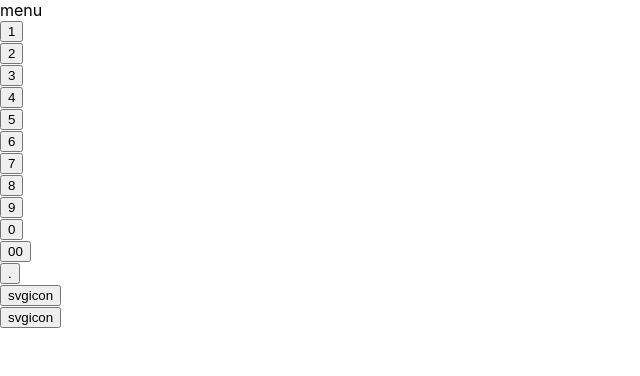
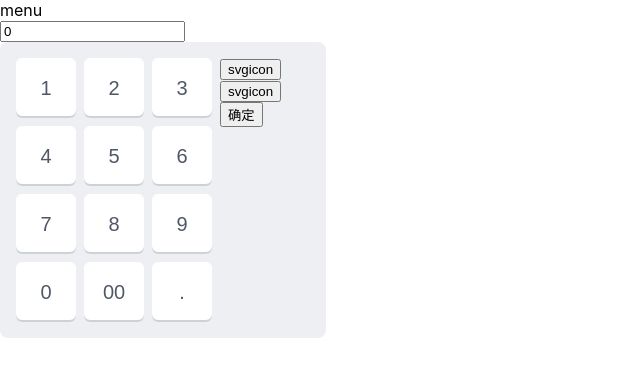
Before and after one commit to janeluck/demo, a React (Create React App) app: page / in a window 1280 px wide. Shown: the top 376 px of the page, without its empty margins (0-640 px from the left). Built offline with nearby package versions, Linux system fonts and the light colour scheme.

Commit message:
InputButtonPanel css

```diff
--- a/src/App.js
+++ b/src/App.js
@@ -1,6 +1,6 @@
 import React, { Component } from 'react';
 import Layout1 from './Layout/layout3'
-import InputButtonPanelExample from './InputButtonPanel'
+import {InputButtonPanelExample} from './InputButtonPanel'
 
 class App extends Component {
   render() {
--- a/src/InputButtonPanel/index.css
+++ b/src/InputButtonPanel/index.css
@@ -0,0 +1,43 @@
+.InputButtonPanel-Wrap {
+  overflow: hidden;
+  font-size: 16px;
+  color: #333;
+  width: 294px;
+  background: rgba(219, 224, 229, 0.5);
+  border-radius: 8px;
+  padding: 16px 16px 8px 16px;
+}
+.InputButtonPanel-Number {
+  float: left;
+}
+.InputButtonPanel-Cell {
+  width: 60px;
+  height: 60px;
+  margin: 0 8px 8px 0;
+  float: left;
+}
+
+.InputButtonPanel-Cell button {
+  width: 60px;
+  height: 60px;
+  border: none;
+  background: #fff;
+  box-shadow: inset 0 -2px 0 0 rgba(173, 180, 188, 0.6);
+  border-radius: 6px;
+  cursor: pointer;
+  font-size: 20px;
+  color: #505766;
+}
+
+.InputButtonPanel-Cell button:hover {
+  background: #dcdde0;
+}
+.InputButtonPanel-Cell button:active {
+  background: #b9bcc2;
+  box-shadow: inset 0 -2px 0 0 #888d98;
+}
+
+.InputButtonPanel-Operator {
+  float: left;
+  width: 60px;
+}
--- a/src/InputButtonPanel/index.js
+++ b/src/InputButtonPanel/index.js
@@ -1,18 +1,19 @@
-import React, { Component } from "react";
+import React, { Component, PureComponent } from "react";
 import PropTypes from "prop-types";
 import classnames from "classnames";
 import _ from "lodash";
+import "./index.css";
 
 function isEmpty(v) {
   return v === "0" || !v;
 }
-class SvgIcon extends React.Component {
+class SvgIcon extends PureComponent {
   render() {
     return <div>svgicon</div>;
   }
 }
 
-class InnerButton extends React.Component {
+class InnerButton extends Component {
   static propTypes = {
     type: PropTypes.string,
     onMouseDown: PropTypes.func,
@@ -132,77 +133,77 @@ export default class InputButtonPanel extends Component {
   render() {
     const { showOk } = this.props;
     return (
-      <div>
       <div
         ref={wrap => (this.wrap = wrap)}
-          className="InputButtonPanelWrap clearfix"
+        className="InputButtonPanel-Wrap"
         onMouseDown={function(event) {
           event.preventDefault();
         }}>
-          <div className="num">
-            <div className="InputButtonPanel-row">
-              <div className="InputButtonPanel-cell">
-                <InnerButton onMouseDown={this.handleMouseDown} type="1">
+        <div className="InputButtonPanel-Number">
+          <div className="InputButtonPanel-Row">
+            <div className="InputButtonPanel-Cell">
+              <InnerButton  onMouseDown={this.handleMouseDown} type="1">
                 1
               </InnerButton>
             </div>
-              <div className="InputButtonPanel-cell">
+
+            <div className="InputButtonPanel-Cell">
               <InnerButton onMouseDown={this.handleMouseDown} type="2">
                 2
               </InnerButton>
             </div>
-              <div className="InputButtonPanel-cell">
+            <div className="InputButtonPanel-Cell">
               <InnerButton onMouseDown={this.handleMouseDown} type="3">
                 3
               </InnerButton>
             </div>
           </div>
-            <div className="InputButtonPanel-row">
-              <div className="InputButtonPanel-cell">
+          <div className="InputButtonPanel-Row">
+            <div className="InputButtonPanel-Cell">
               <InnerButton onMouseDown={this.handleMouseDown} type="4">
                 4
               </InnerButton>
             </div>
-              <div className="InputButtonPanel-cell">
+            <div className="InputButtonPanel-Cell">
               <InnerButton onMouseDown={this.handleMouseDown} type="5">
                 5
               </InnerButton>
             </div>
-              <div className="InputButtonPanel-cell">
+            <div className="InputButtonPanel-Cell">
               <InnerButton onMouseDown={this.handleMouseDown} type="6">
                 6
               </InnerButton>
             </div>
           </div>
-            <div className="InputButtonPanel-row">
-              <div className="InputButtonPanel-cell">
+          <div className="InputButtonPanel-Row">
+            <div className="InputButtonPanel-Cell">
               <InnerButton onMouseDown={this.handleMouseDown} type="7">
                 7
               </InnerButton>
             </div>
-              <div className="InputButtonPanel-cell">
+            <div className="InputButtonPanel-Cell">
               <InnerButton onMouseDown={this.handleMouseDown} type="8">
                 8
               </InnerButton>
             </div>
-              <div className="InputButtonPanel-cell">
+            <div className="InputButtonPanel-Cell">
               <InnerButton onMouseDown={this.handleMouseDown} type="9">
                 9
               </InnerButton>
             </div>
           </div>
-            <div className="InputButtonPanel-row">
-              <div className="InputButtonPanel-cell">
+          <div className="InputButtonPanel-Row">
+            <div className="InputButtonPanel-Cell">
               <InnerButton onMouseDown={this.handleMouseDown} type="0">
                 0
               </InnerButton>
             </div>
-              <div className="InputButtonPanel-cell">
+            <div className="InputButtonPanel-Cell">
               <InnerButton onMouseDown={this.handleMouseDown} type="00">
                 00
               </InnerButton>
             </div>
-              <div className="InputButtonPanel-cell">
+            <div className="InputButtonPanel-Cell">
               <InnerButton onMouseDown={this.handleMouseDown} type=".">
                 .
               </InnerButton>
@@ -211,12 +212,12 @@ export default class InputButtonPanel extends Component {
         </div>
 
         <div
-            className={classnames("del", {
+          className={classnames("InputButtonPanel-Operator", {
             "InputButtonPanel-hasSure": showOk
           })}>
           <div>
             <InnerButton
-                className="InputButtonPanel-button-back"
+              className="InputButtonPanel-Back"
               onMouseDown={this.handleMouseDown}
               type="back">
               <SvgIcon type="shanchu1" />
@@ -224,14 +225,14 @@ export default class InputButtonPanel extends Component {
           </div>
           <div>
             <InnerButton
-                className="InputButtonPanel-button-clear"
+              className="InputButtonPanel-Clear"
               onMouseDown={this.handleMouseDown}
               type="clear">
               <SvgIcon type="quanbushanchu" />
             </InnerButton>
           </div>
           {showOk && (
-              <div className="InputButtonPanel-button-sure">
+            <div className="InputButtonPanel-Sure">
               <InnerButton onMouseDown={this.handleOkDown} type="sure">
                 确定
               </InnerButton>
@@ -239,51 +240,48 @@ export default class InputButtonPanel extends Component {
           )}
         </div>
       </div>
+    );
+  }
+}
+
+// 使用实例
+export class InputButtonPanelExample extends Component {
+  constructor(props) {
+    super(props);
+    this.state = {
+      value: 0
+    };
+  }
+
+  onChange = v => {
+    this.setState({ value: v });
+  };
+  handleChange = e => {
+    const value = e.target.value;
+    this.setState({
+      value
+    });
+  };
+  onOk = v => {
+    console.log(v);
+  };
+
+  render() {
+    const value = this.state.value;
+    return (
+      <div>
+        <input type="text" value={value} onChange={this.handleChange} />
+        <InputButtonPanel
+          value={this.props.value}
+          onChange={this.onChange}
+          showOk
+          onOk={this.onOk}>
+          <div>
+            <span>当前积分：</span>
+            <span>{value}</span>
+          </div>
+        </InputButtonPanel>
       </div>
     );
   }
 }
-
-
-
-
-// 使用实例
-export class InputButtonPanelExample extends Component {
-
-    constructor(props) {
-      super(props)
-      this.state = {
-        value: 0
-      }
-
-    }
-
-    onChange = (v) => {
-      this.setState({value: v})
-    }
-    handleChange = (e) => {
-      const value = e.target.value
-      this.setState({
-        value
-      })
-    }
-    onOk = (v) => {
-      console.log(v)
-    }
-
-
-    render() {
-
-      const value = this.state.value
-      return (<div>
-
-        <input type="text" value={value} onChange={this.handleChange}/>
-        <InputButtonPanel value={this.props.value} onChange={this.onChange} showOk onOk={this.onOk}>
-
-          <div><span>当前积分：</span><span>{value}</span></div>
-
-        </InputButtonPanel>
-
-      </div>)
-    }
-  }
```
Lines whose indentation alone changed are shown as unchanged.
